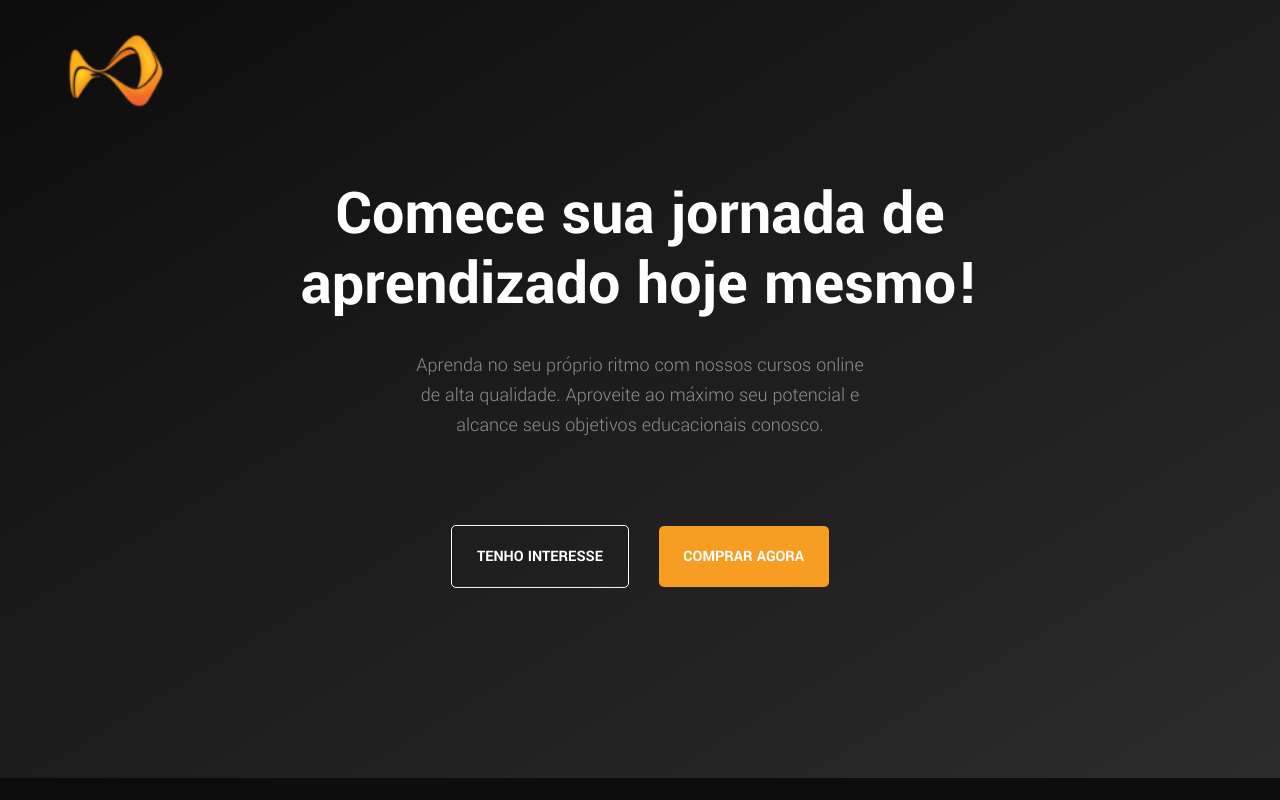
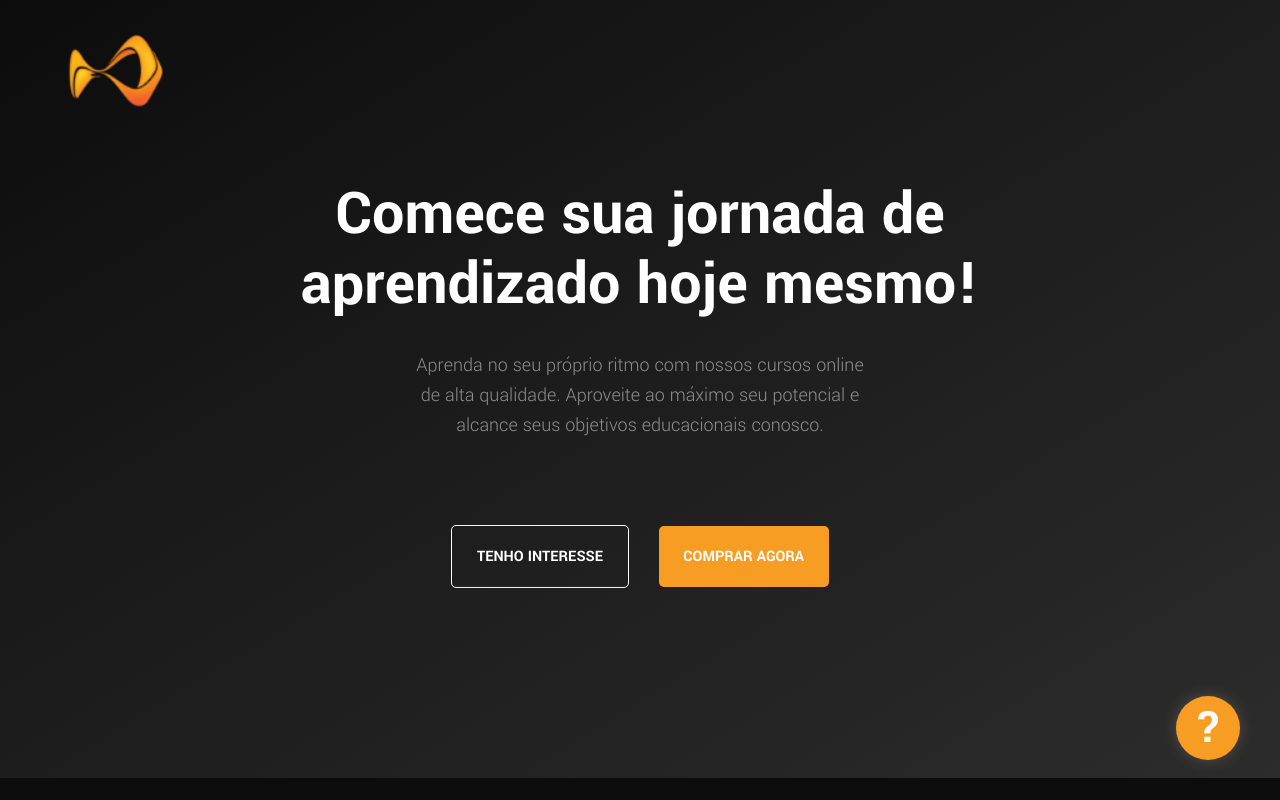
Before and after one commit to rogeritael/rogeritael-rocky_desafio, a React (Create React App) app: page / in a window 1280 px wide. Shown: the top 800 px of the page. Built offline with nearby package versions, Linux system fonts and the light colour scheme.

Commit message:
criando botão de ajuda e adicionando umas animações extras

```diff
--- a/src/App.tsx
+++ b/src/App.tsx
@@ -1,4 +1,5 @@
 import React from 'react';
+import { HelpButton } from './components/HelpButton';
 import { AbilityToLearn } from './components/template/AbilityToLearn';
 import { AmIAbleSection } from './components/template/AmIAbleSection';
 import { CallToActionSection } from './components/template/CallToActionSection';
@@ -16,6 +17,7 @@ function App() {
   return (
     <>
       <GlobalStyle />
+      <HelpButton />
       <Cover />
       <MaisClientesSection />
       <CallToActionSection />
--- /dev/null
+++ b/src/components/HelpButton/index.tsx
@@ -0,0 +1,11 @@
+import { HelpButtonStyle } from "./styles";
+
+export function HelpButton(){
+    return (
+        <HelpButtonStyle>
+            <div className="text_chain">
+                <p>?</p>
+            </div>
+        </HelpButtonStyle>
+    )
+}
--- /dev/null
+++ b/src/components/HelpButton/styles.ts
@@ -0,0 +1,45 @@
+import styled, { keyframes } from "styled-components";
+
+const entryAnimation = keyframes`
+    from {
+        transform: translate(30px, 10px);
+        opacity: 0;
+        scale: 0.6;
+    }
+    to {
+        transform: translate(0, 0) rotate(0);
+        opacity: 1;
+        scale: 1;
+    }
+`;
+
+export const HelpButtonStyle = styled.div`
+    width: 4rem;
+    height: 4rem;
+    border-radius: 2rem;
+    background-color: var(--orange);
+    font-size: var(--t2);
+    font-weight: bold;
+    position: fixed;
+    bottom: 40px;
+    right: 40px;
+    display: flex;
+    align-items: center;
+    justify-content: center;
+    cursor: pointer;
+    transition: 250ms ease-in-out;
+    animation: ${entryAnimation} 500ms ease-out;
+    -webkit-box-shadow: 0px 0px 18px -3px rgba(255,229,206,.3);
+    -moz-box-shadow: 0px 0px 18px -3px rgba(255,229,206,.3);
+    box-shadow: 0px 0px 18px -3px rgba(255,229,206,.3);
+    z-index: 1;
+
+    &:hover {
+        scale: 1.1;
+
+        .text_chain {
+            transition: 500ms ease-in-out;
+            transform: rotate(360deg);
+        }
+    }
+`;
--- a/src/components/template/Footer/styles.ts
+++ b/src/components/template/Footer/styles.ts
@@ -15,6 +15,12 @@ export const FooterStyle = styled.footer`
 
         svg {
             font-size: 32px;
+            transition: 500ms;
+
+            &:hover {
+                scale: 1.1;
+                transform: rotate(360deg);
+            }
         }
     }
 
```
